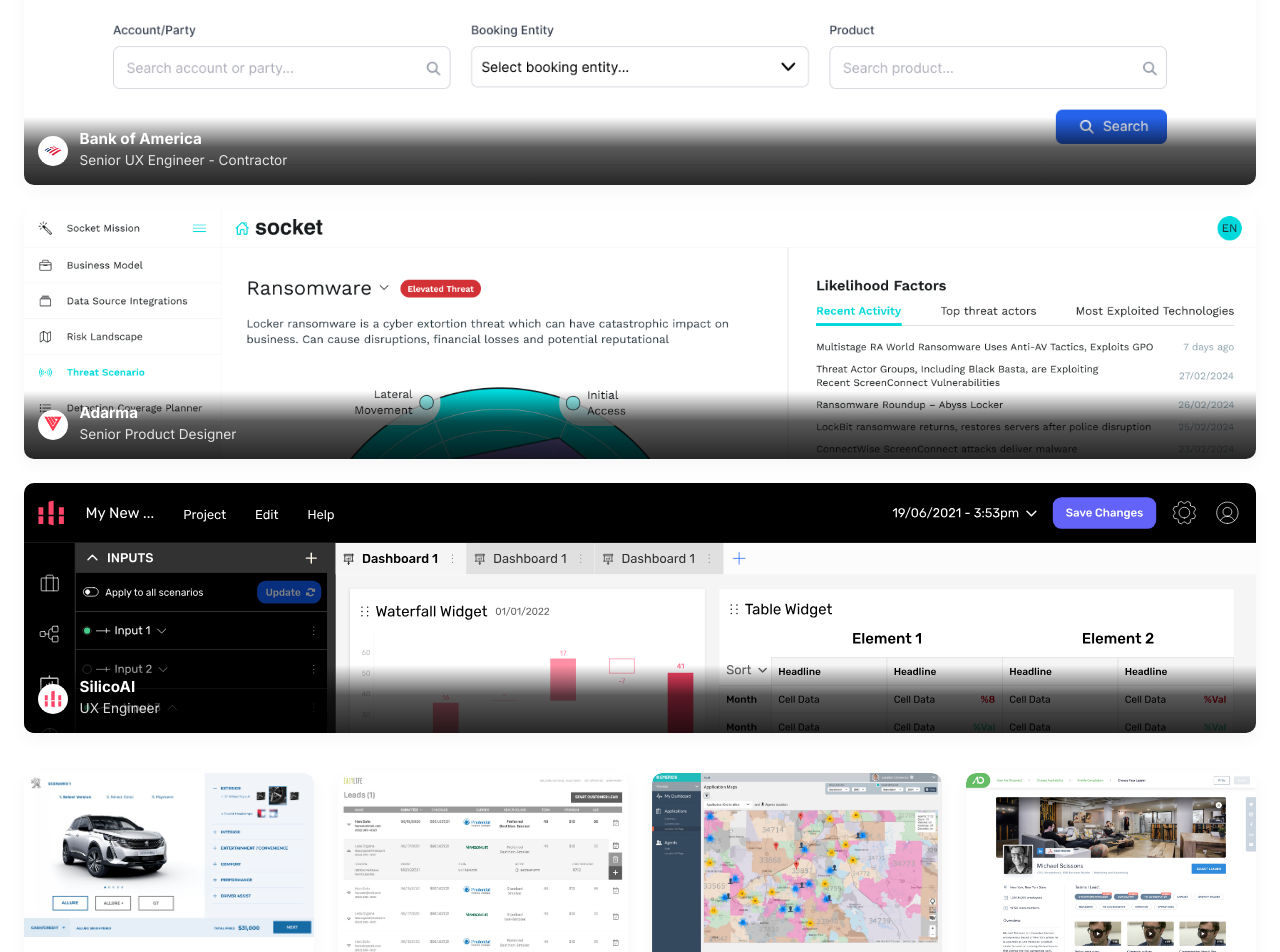
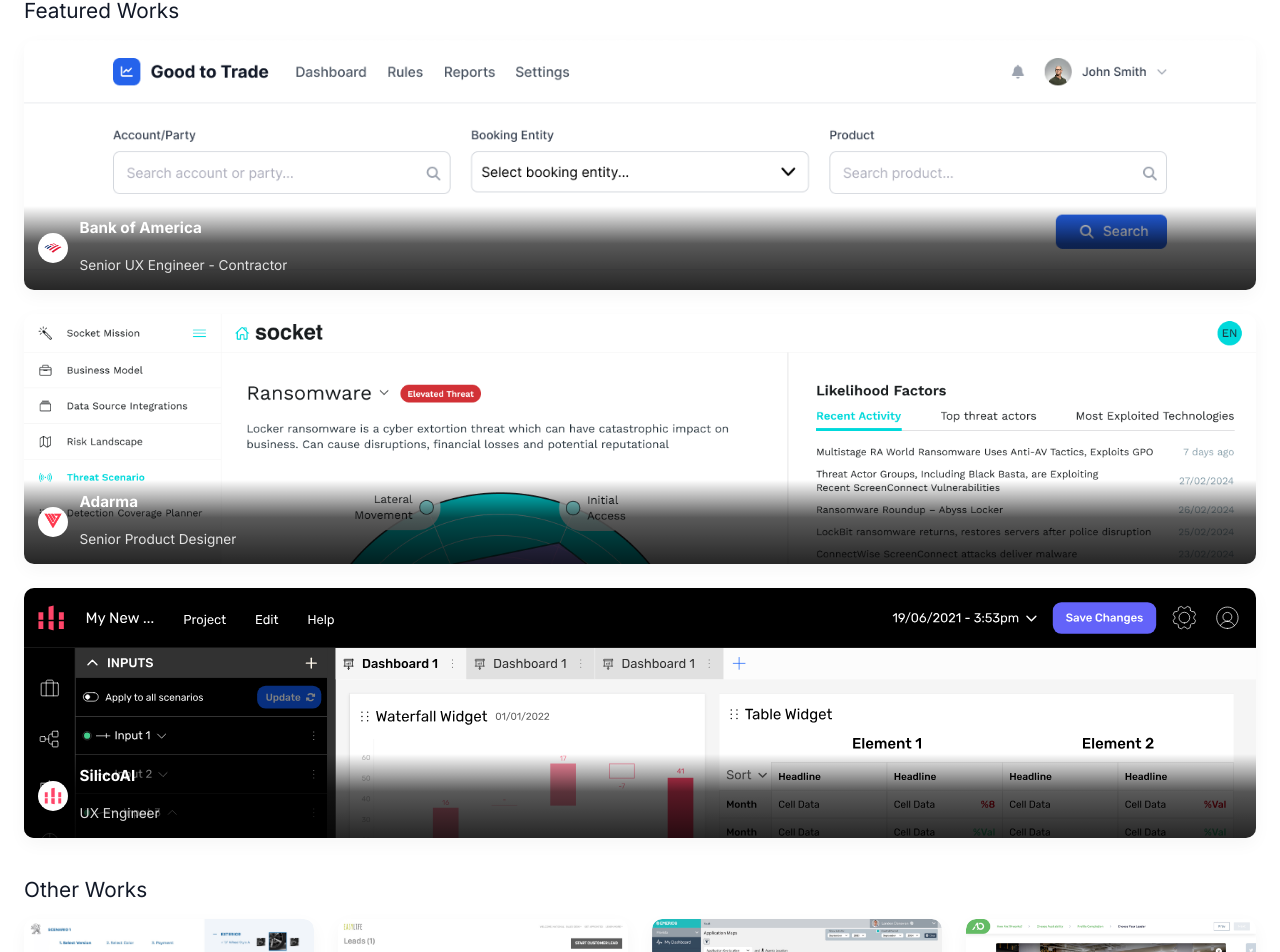
Before and after one commit to beluiba/belen-ibanez, a Next.js app: page /work in a window 1280 px wide. Shown: the part 215-1167 px from the top of the page. Built offline with nearby package versions, Linux system fonts and the light colour scheme.

Commit message:
work improvements

```diff
--- a/src/components/OtherWorks.tsx
+++ b/src/components/OtherWorks.tsx
@@ -49,6 +49,8 @@
 
   return (
     <section className={styles.otherWorks} aria-label="Other works">
+
+      <h3>Other Works</h3>
       <div className={styles.grid} role="list">
         {source.map((raw, idx) => {
           const data = normalize(raw, idx);
--- a/src/components/WorkGrid.tsx
+++ b/src/components/WorkGrid.tsx
@@ -71,6 +71,7 @@
 
   return (
     <div className={styles.workgrid}>
+      <h3>Featured Works</h3>
       <div className={styles["use-cases"]}>
         {featuredList.length > 0 ? (
           featuredList.map((c, i) => (
--- a/styles/components/WorkGrid.module.scss
+++ b/styles/components/WorkGrid.module.scss
@@ -1,5 +1,9 @@
 .workgrid {
   margin: 3em 0;
+
+  h3{
+    margin-bottom: 1rem;
+  }
 }
 .use-cases {
   display: flex;
--- a/styles/global.scss
+++ b/styles/global.scss
@@ -171,6 +171,7 @@
 }
 .work-container{
   padding: 2em 6rem 0;
+  margin-top: 4em;
 }
 main{
   position: relative;
```
